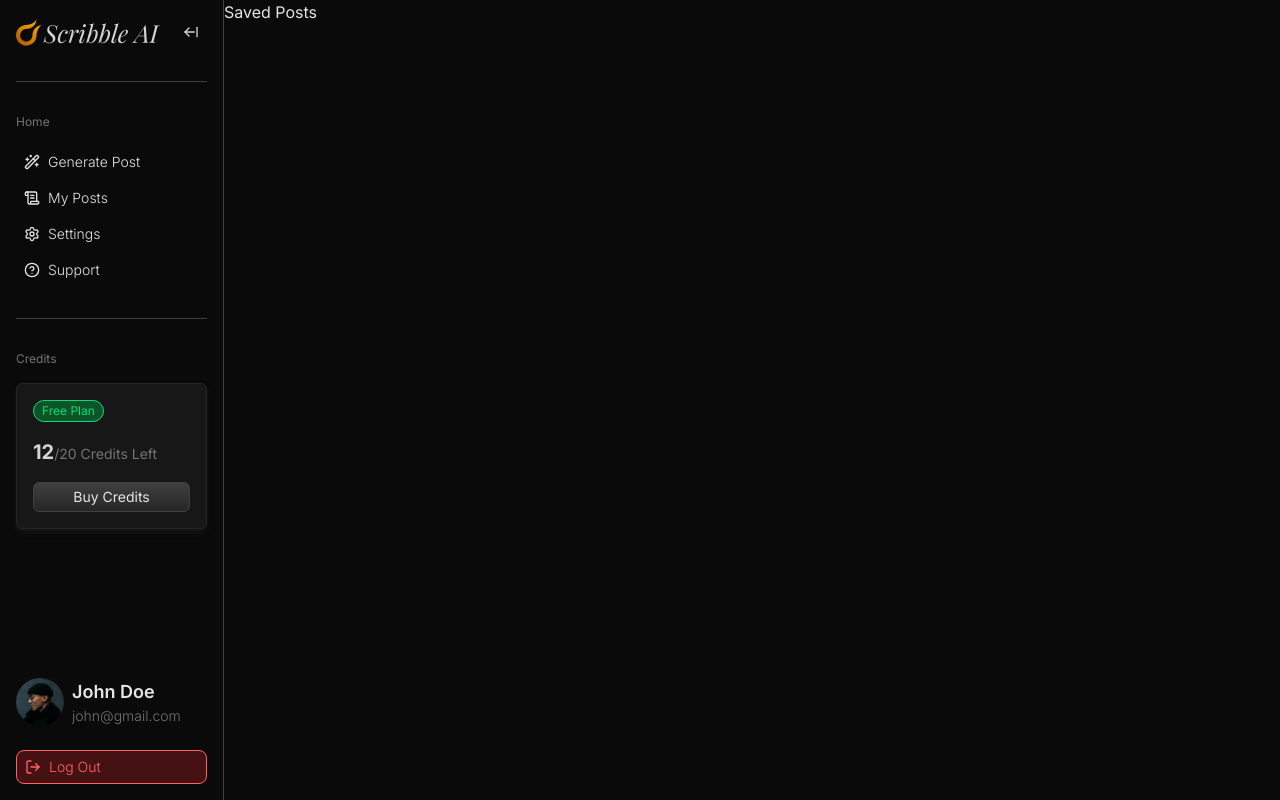
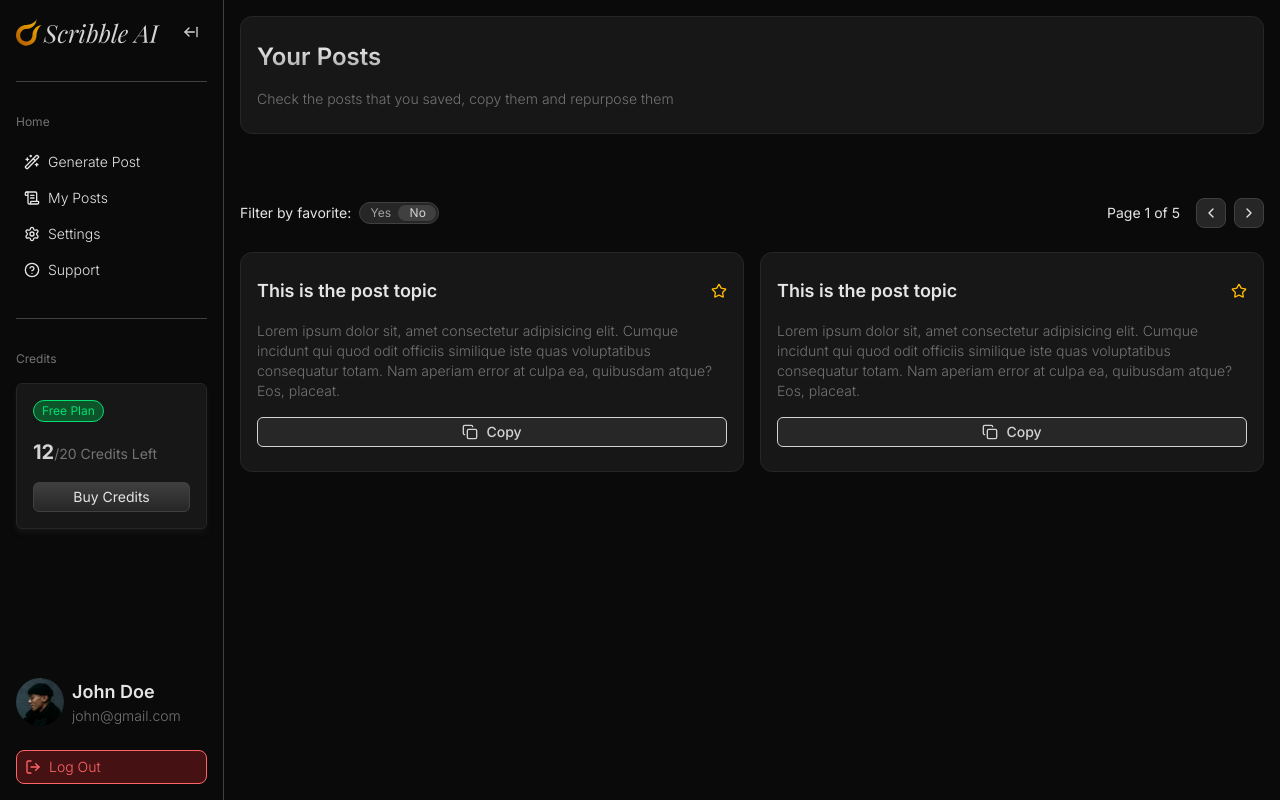
Before and after one commit to AlejandroPanos/linkedin-generator, a React app in the folder frontend/: page /posts in a window 1280 px wide. Built offline with nearby package versions, Linux system fonts and the light colour scheme; the HTML template or start-up script is replaced by a standard one; what tailwind-animations would draw is missing.

Commit message:
Create posts page

```diff
--- a/frontend/src/App.css
+++ b/frontend/src/App.css
@@ -9,6 +9,14 @@ body {
 
 @utility flex-center {
   @apply flex items-center justify-center;
+}
+
+@utility flex-row-gap-2 {
+  @apply flex items-center gap-2;
+}
+
+@utility flex-row-gap-4 {
+  @apply flex items-center gap-4;
 }
 
 @utility page-wrapper {
--- a/frontend/src/components/private/PostDisplay/PostDisplay.tsx
+++ b/frontend/src/components/private/PostDisplay/PostDisplay.tsx
@@ -15,7 +15,7 @@ const PostDisplay = (): React.JSX.Element => {
             id="generated-post"
             placeholder="Your generated post will show here"
             rows={23}
-            disabled
+            readOnly
           ></textarea>
 
           <div className="w-full flex items-center gap-2">
--- a/frontend/src/components/private/PostForm/PostForm.tsx
+++ b/frontend/src/components/private/PostForm/PostForm.tsx
@@ -37,6 +37,7 @@ const PostForm = (): React.JSX.Element => {
               <label htmlFor="length">Length</label>
               <input
                 name="length"
+                id="length"
                 type="number"
                 min={50}
                 max={300}
@@ -47,6 +48,7 @@ const PostForm = (): React.JSX.Element => {
               <label htmlFor="context">Context</label>
               <textarea
                 name="context"
+                id="context"
                 rows={5}
                 placeholder="e.g: I am changing careers and I want a motivational post about change to share with my network."
               />
--- /dev/null
+++ b/frontend/src/components/private/SavedPost/SavedPost.css
@@ -0,0 +1,23 @@
+@import "tailwindcss";
+
+@layer components {
+  .post-wrapper {
+    @apply w-full px-4 py-6 flex flex-col items-start gap-4 bg-neutral-900 border border-neutral-800 rounded-xl;
+  }
+
+  .post-wrapper h2 {
+    @apply text-lg font-semibold;
+  }
+
+  .post-wrapper p {
+    @apply text-sm font-light text-neutral-500;
+  }
+
+  .copy-post-btn {
+    @apply flex items-center justify-center gap-2 w-full py-1 rounded-md bg-neutral-700/40 border border-neutral-300 text-neutral-300 text-sm hover:cursor-pointer hover:opacity-95 transition-all;
+  }
+
+  .copy-post-btn p {
+    @apply text-neutral-300 font-medium;
+  }
+}
--- /dev/null
+++ b/frontend/src/components/private/SavedPost/SavedPost.tsx
@@ -0,0 +1,27 @@
+import { Star, StarOff, Copy } from "lucide-react";
+
+import "./SavedPost.css";
+
+const SavedPost = () => {
+  return (
+    <>
+      <div className="post-wrapper">
+        <div className="w-full flex items-center justify-between gap-2">
+          <h2>This is the post topic</h2>
+          <Star className="w-4 h-4 text-amber-400" />
+        </div>
+        <p>
+          Lorem ipsum dolor sit, amet consectetur adipisicing elit. Cumque incidunt qui quod odit
+          officiis similique iste quas voluptatibus consequatur totam. Nam aperiam error at culpa
+          ea, quibusdam atque? Eos, placeat.
+        </p>
+        <button className="copy-post-btn" type="button">
+          <Copy className="w-4 h-4" />
+          <p>Copy</p>
+        </button>
+      </div>
+    </>
+  );
+};
+
+export default SavedPost;
--- /dev/null
+++ b/frontend/src/components/private/SavedPostsFilters/SavedPostsFilter.css
@@ -0,0 +1,32 @@
+@import "tailwindcss";
+
+@layer components {
+  .posts-filter-wrapper {
+    @apply w-full pt-12 pb-2 flex items-center justify-between gap-2;
+  }
+
+  .posts-filter-wrapper h2 {
+    @apply text-sm;
+  }
+
+  .pill-btn {
+    @apply relative flex bg-neutral-800 border border-neutral-700 rounded-full p-0.5 w-20 hover:cursor-pointer transition-all;
+  }
+
+  .is-pill {
+    @apply absolute w-9.5 h-4 bg-neutral-700 rounded-full transition-all;
+  }
+
+  .pill-text {
+    @apply relative z-10 w-10 text-xs text-center transition-all;
+  }
+
+  .page-btn {
+    @apply p-1.5 rounded-lg bg-neutral-800 border border-neutral-700 hover:opacity-90 hover:cursor-pointer transition-all;
+  }
+
+  /*
+  .posts-filter-wrapper p {
+    @apply text-sm font-light text-neutral-500;
+  } */
+}
--- /dev/null
+++ b/frontend/src/components/private/SavedPostsFilters/SavedPostsFilter.tsx
@@ -0,0 +1,40 @@
+import { useState } from "react";
+import { ChevronLeft, ChevronRight } from "lucide-react";
+
+import "./SavedPostsFilter.css";
+
+const SavedPostsFilter = () => {
+  const [filter, setFilter] = useState(false);
+
+  return (
+    <div className="posts-filter-wrapper">
+      <div className="flex-row-gap-2">
+        <h2>Filter by favorite:</h2>
+
+        <button onClick={() => setFilter(!filter)} className="pill-btn">
+          <div className={`is-pill ${filter ? "left-0.5" : "right-0.5"}`} />
+          <span className={`pill-text ${filter ? "text-neutral-300" : "text-neutral-400"}`}>
+            Yes
+          </span>
+          <span className={`pill-text ${!filter ? "text-neutral-300" : "text-neutral-400"}`}>
+            No
+          </span>
+        </button>
+      </div>
+
+      <div className="flex-row-gap-4">
+        <h2>Page 1 of 5</h2>
+        <div className="flex-row-gap-2">
+          <button className="page-btn">
+            <ChevronLeft className="w-4 h-4" />
+          </button>
+          <button className="page-btn">
+            <ChevronRight className="w-4 h-4" />
+          </button>
+        </div>
+      </div>
+    </div>
+  );
+};
+
+export default SavedPostsFilter;
--- /dev/null
+++ b/frontend/src/components/private/SavedPostsList/SavedPostsList.css
@@ -0,0 +1,7 @@
+@import "tailwindcss";
+
+@layer components {
+  .post-list-wrapper {
+    @apply grid grid-cols-1 lg:grid-cols-2 gap-4;
+  }
+}
--- /dev/null
+++ b/frontend/src/components/private/SavedPostsList/SavedPostsList.tsx
@@ -0,0 +1,15 @@
+import "./SavedPostsList.css";
+import SavedPost from "../SavedPost/SavedPost";
+
+const SavedPostsList = () => {
+  return (
+    <>
+      <div className="post-list-wrapper">
+        <SavedPost />
+        <SavedPost />
+      </div>
+    </>
+  );
+};
+
+export default SavedPostsList;
--- a/frontend/src/layouts/DashboardLayout.tsx
+++ b/frontend/src/layouts/DashboardLayout.tsx
@@ -5,7 +5,7 @@ import Aside from "../components/private/Aside/Aside";
 
 const DashboardLayout = (): React.JSX.Element => {
   const [asideClose, setAsideClose] = useState(() => {
-    if (typeof window !== undefined) {
+    if (typeof window !== "undefined") {
       return window.innerWidth < 768;
     }
     return true;
--- a/frontend/src/pages/private/SavedPosts.tsx
+++ b/frontend/src/pages/private/SavedPosts.tsx
@@ -1,7 +1,18 @@
+import PageHeader from "../../components/private/PageHeader/PageHeader";
+import SavedPostsFilter from "../../components/private/SavedPostsFilters/SavedPostsFilter";
+import SavedPostsList from "../../components/private/SavedPostsList/SavedPostsList";
+
 const SavedPosts = () => {
   return (
     <>
-      <h1>Saved Posts</h1>
+      <div className="page-wrapper">
+        <PageHeader
+          title="Your Posts"
+          text="Check the posts that you saved, copy them and repurpose them"
+        />
+        <SavedPostsFilter />
+        <SavedPostsList />
+      </div>
     </>
   );
 };
```
